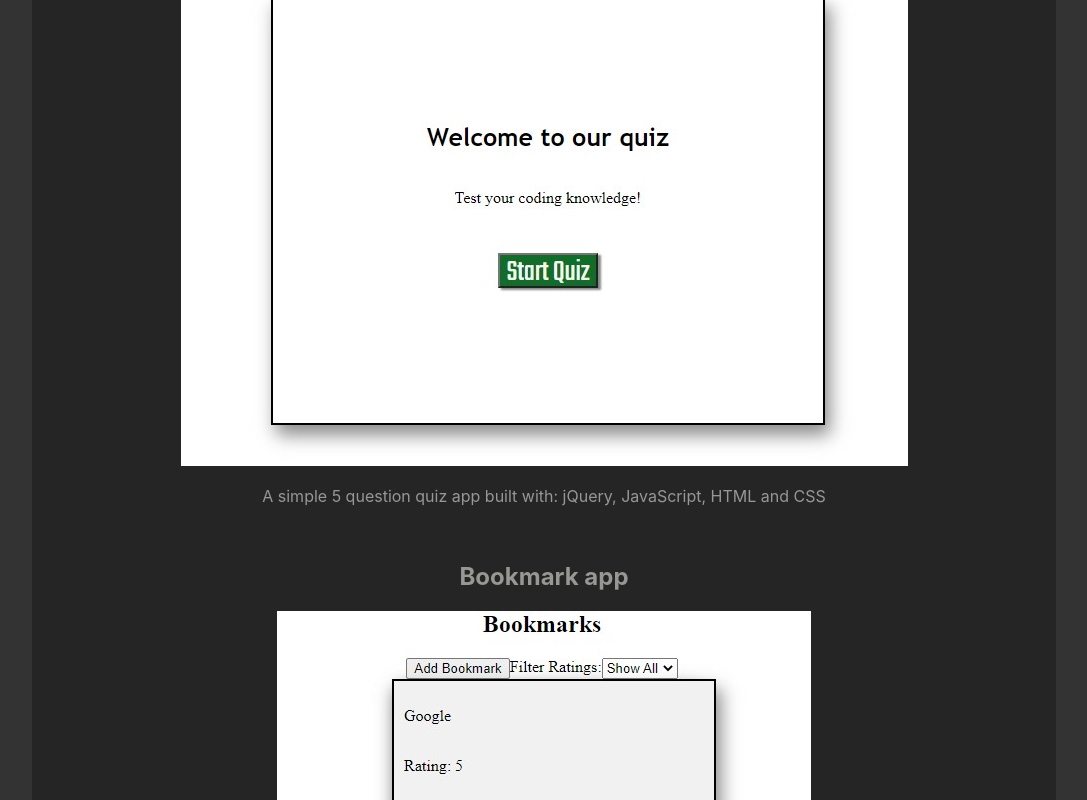
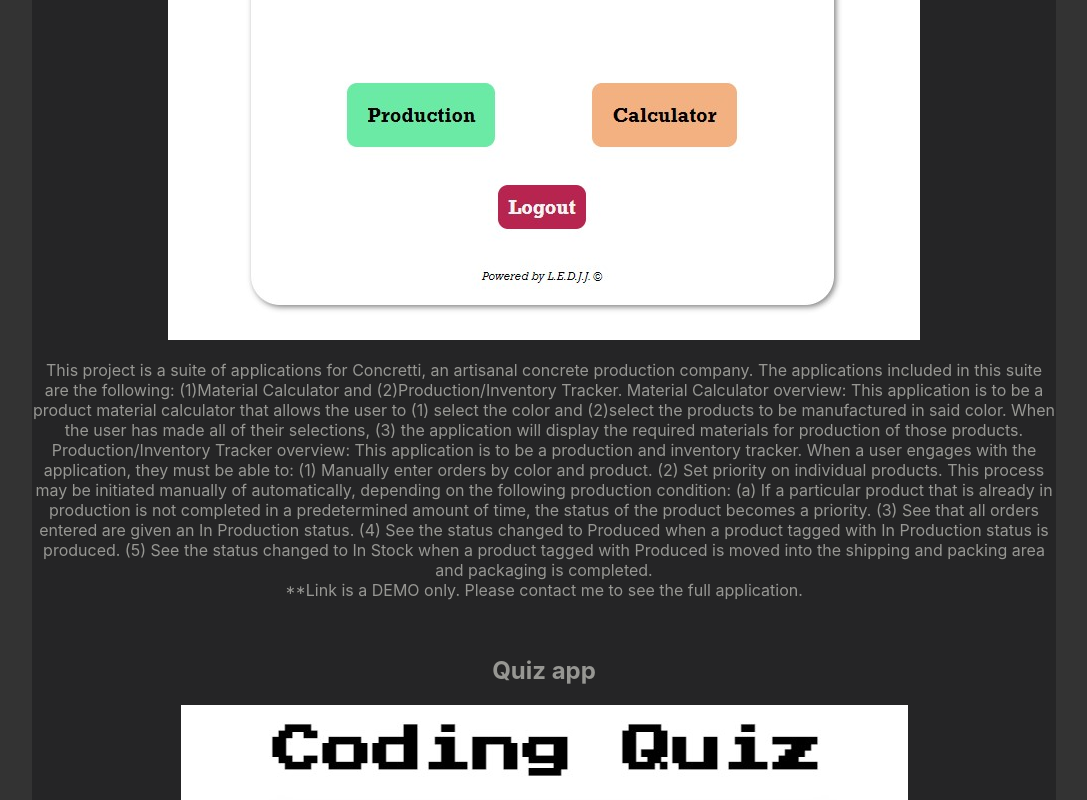
Before and after one commit to Douglas4739/DouglasEde.com, a React (Create React App) app: page /Programing in a window 1280 px wide. Shown: the part 2518-3318 px from the top of the page, without its empty margins (96-1183 px from the left). Built offline with nearby package versions, Linux system fonts and the light colour scheme.

Commit message:
added Concretti app to Projects

```diff
--- a/src/Programing.js
+++ b/src/Programing.js
@@ -57,6 +57,36 @@ function Programing() {
       <div className="Projects">
         <h1>My Projects:</h1>
         <p>Click on a project image to take you to the live deployment.</p>
+        <h2>Production/Calculator App</h2>
+        <a href="https://democlient.vercel.app/AppSelect">
+          <img src="appsuite.jpg" alt="app suite" />
+        </a>
+        <p>
+          This project is a suite of applications for Concretti, an artisanal
+          concrete production company. The applications included in this suite
+          are the following: (1)Material Calculator and (2)Production/Inventory
+          Tracker. Material Calculator overview: This application is to be a
+          product material calculator that allows the user to (1) select the
+          color and (2)select the products to be manufactured in said color.
+          When the user has made all of their selections, (3) the application
+          will display the required materials for production of those products.
+          Production/Inventory Tracker overview: This application is to be a
+          production and inventory tracker. When a user engages with the
+          application, they must be able to: (1) Manually enter orders by color
+          and product. (2) Set priority on individual products. This process may
+          be initiated manually of automatically, depending on the following
+          production condition: (a) If a particular product that is already in
+          production is not completed in a predetermined amount of time, the
+          status of the product becomes a priority. (3) See that all orders
+          entered are given an In Production status. (4) See the status changed
+          to Produced when a product tagged with In Production status is
+          produced. (5) See the status changed to In Stock when a product tagged
+          with Produced is moved into the shipping and packing area and
+          packaging is completed.
+          <br />
+          **Link is a DEMO only. Please contact me to see the full application.
+        </p>
+        <br />
         <h2>Quiz app</h2>
         <a href="https://douglas4739.github.io/Quiz-App/">
           <img src="codingquiz.jpg" alt="quiz" />
@@ -68,10 +98,13 @@ function Programing() {
         <br />
         <h2>Bookmark app</h2>
         <a href="https://douglas4739.github.io/Bookmark-App/">
-          <img src="Bookmarks.jpg" alt="quiz" />
+          <img src="Bookmarks.jpg" alt="bookmarks" />
         </a>
-        <p>CRUD functional app that allows users to save bookmarks to their favorite websites with ratings descriptions and filter results by rating.
-           Built with jQuery, JavaScript, HTML and CSS.</p>
+        <p>
+          CRUD functional app that allows users to save bookmarks to their
+          favorite websites with ratings descriptions and filter results by
+          rating. Built with jQuery, JavaScript, HTML and CSS.
+        </p>
       </div>
     </div>
   );
```
Also changed, not shown: public/appsuite.jpg (added).
